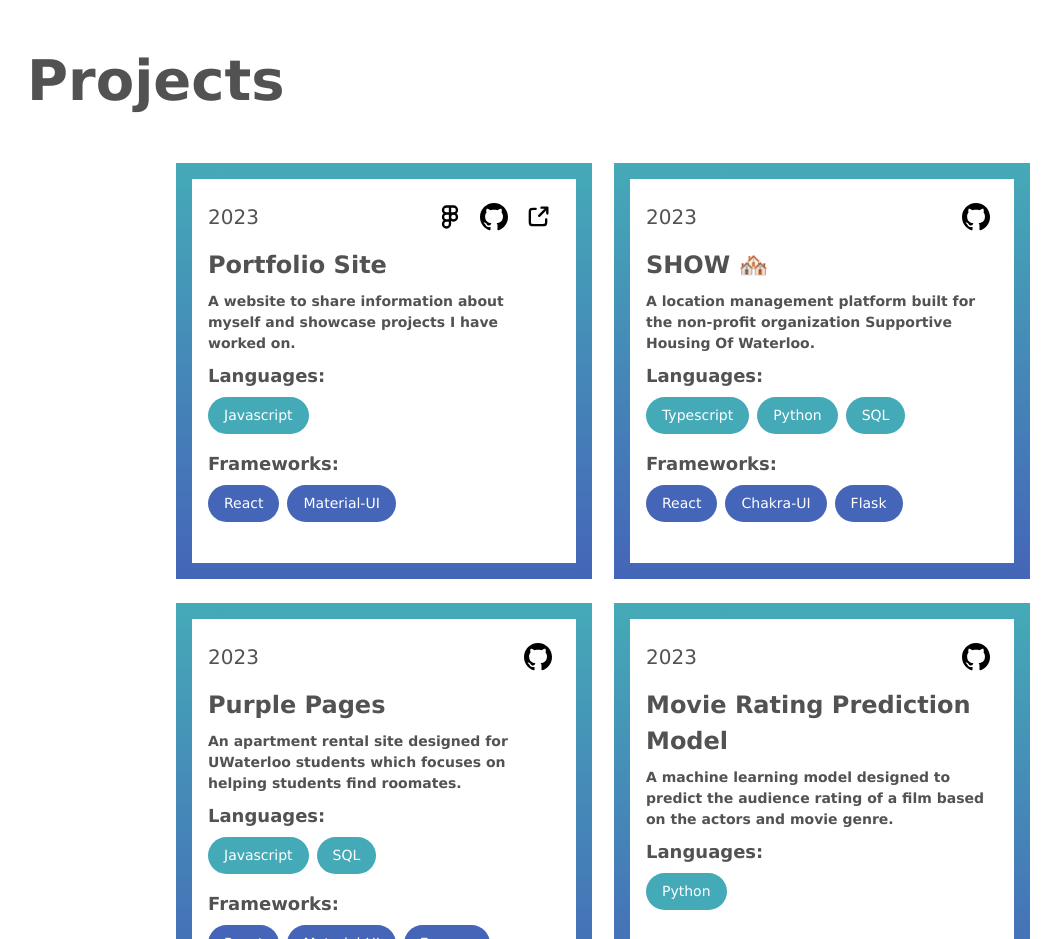
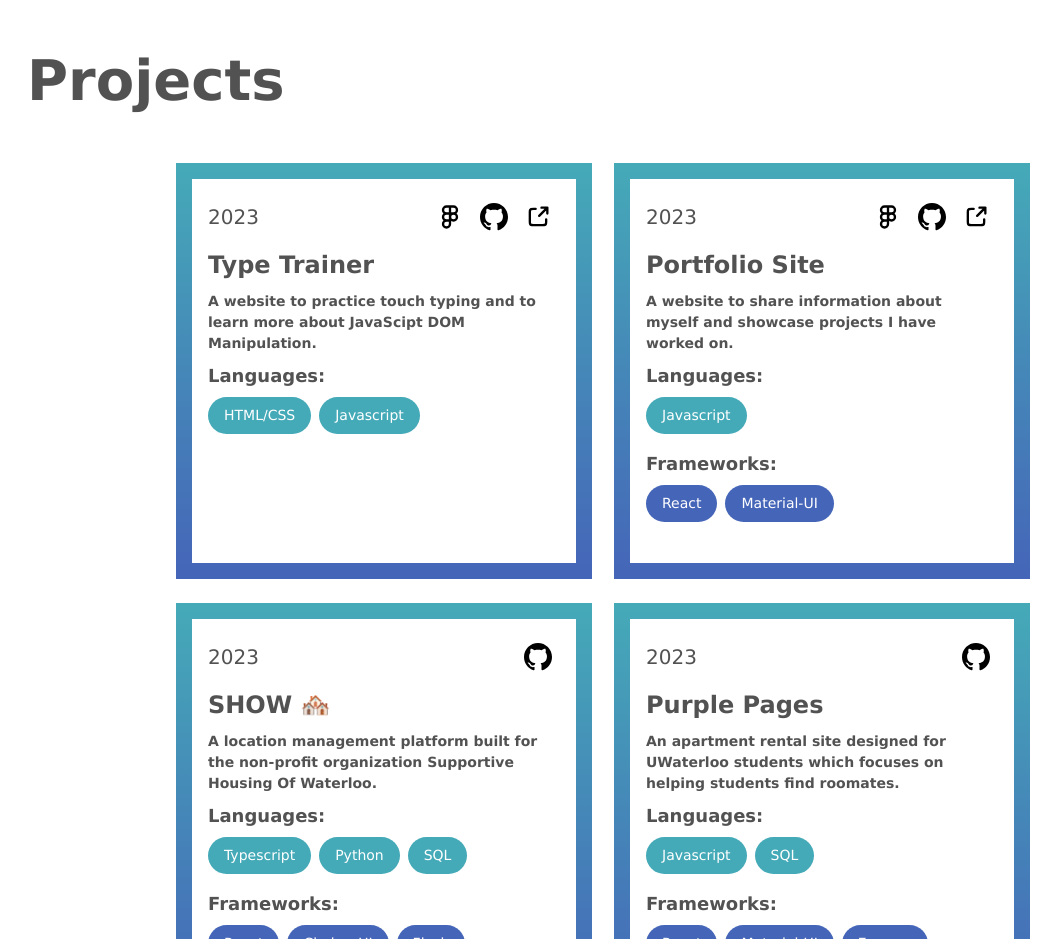
Before and after one commit to owen-sellner/portfolio-site, a React (Vite) app: page / in a window 1280 px wide. Shown: the part 2940-3879 px from the top of the page, without its empty margins (37-1098 px from the left). Built offline with nearby package versions, Linux system fonts and the light colour scheme.

Commit message:
add type trainer project

```diff
--- a/static/projects.js
+++ b/static/projects.js
@@ -1,4 +1,14 @@
 export const projects = [
+    {
+        year: "2023",
+        title: "Type Trainer",
+        description: "A website to practice touch typing and to learn more about JavaScipt DOM Manipulation.",
+        languages: ["HTML/CSS", "Javascript"],
+        frameworks: [],
+        figma: "https://www.figma.com/file/53AoQ1WdM3NnVYNwF5lpb8/Type-Trainer?type=design&node-id=0%3A1&mode=design&t=6e8t3HJmZh7JI4kJ-1",
+        github: "https://github.com/owen-sellner/type-trainer",
+        demo: "https://osellner-type-trainer.netlify.app/",
+    },
     {
         year: "2023",
         title: "Portfolio Site",
```
